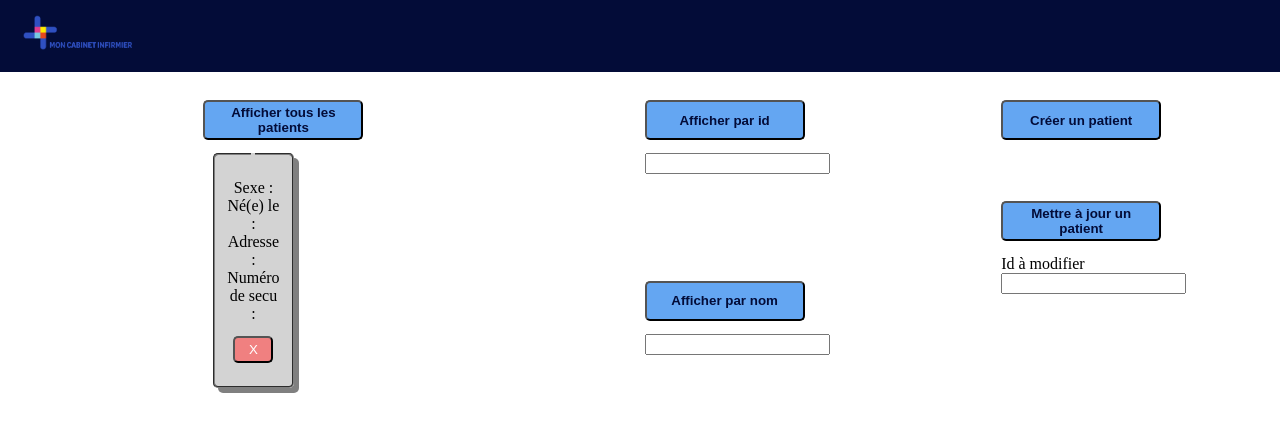
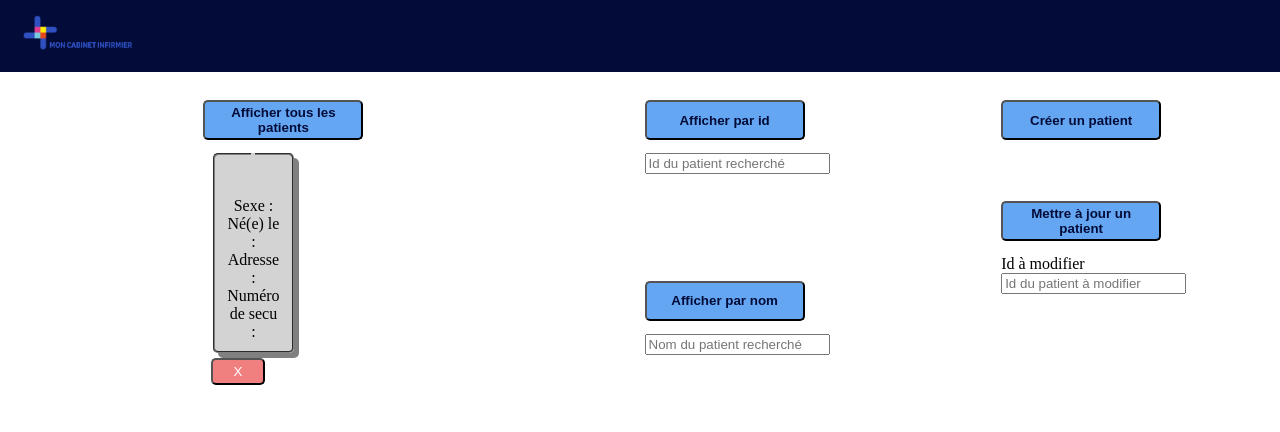
Before and after one commit to Steph-33/CabinetMedicalFront, an Angular app: page /patient in a window 1280 px wide. Both pictures are taken after a click on the button "Afficher tous les patients". Shown: the top 432 px of the page. Built offline with nearby package versions, Linux system fonts and the light colour scheme; no server answers.

Commit message:
Add generic fieldset for Patient

```diff
--- a/src/app/components/generic-fieldset-patient/generic-fieldset-patient.component.css
+++ b/src/app/components/generic-fieldset-patient/generic-fieldset-patient.component.css
@@ -0,0 +1,54 @@
+.activeClass {
+    background-color: #64a6f279;
+    box-shadow: 5px 5px #030C38;
+    border-color: #030C38;
+}
+
+.inactiveClass {
+    background-color: lightgray;
+    box-shadow: 5px 5px grey;
+    border-color: grey;
+}
+
+.patientField {
+    text-align: center;
+    margin-bottom: 5px;
+    border-radius: 5px;
+}
+
+.activeClassAll {
+    background-color: #64a6f279;
+    box-shadow: 5px 5px #030C38;
+    border-color: #030C38;
+}
+.activeClassAll:hover {
+    background-color: #030C38;
+    color: #64A6F2;
+    font-family: bold;
+    box-shadow: 5px 5px #64a6f279;
+    border-color: #64A6F2;
+}
+
+.inactiveClassAll {
+    background-color: lightgray;
+    box-shadow: 5px 5px grey;
+    border-color: grey;
+}
+.inactiveClassAll:hover {
+    background-color: grey;
+    box-shadow: 5px 5px lightgray;
+    font-family: bold;
+    border-color: lightgray;
+}
+
+.deleteButton {
+    margin-bottom: 2.5em;
+    width: 4em;
+    height: 2em;
+    background-color: lightcoral;
+    color: white;
+    border-radius: 5px;
+}
+.deleteButton:hover {
+    background-color: red;
+}
--- a/src/app/components/generic-fieldset-patient/generic-fieldset-patient.component.html
+++ b/src/app/components/generic-fieldset-patient/generic-fieldset-patient.component.html
@@ -1 +1,12 @@
-<p>generic-fieldset-patient works!</p>
+<fieldset class="patientField" [ngClass]="{'activeClass': patient.active && type != 'all', 'inactiveClass': !patient.active && type != 'all',
+    'activeClassAll': patient.active && type == 'all', 'inactiveClassAll': !patient.active && type == 'all'}">
+  <legend *ngIf="type != 'byName'">{{patient.id}}</legend>
+  <legend *ngIf="type == 'byName'">{{patient.nomPatient}}</legend>
+  <span *ngIf="type == 'byName'">Id : {{patient.id}}</span> <br/>
+  {{patient.nomPatient}} {{patient.prenomPatient}} <br/>
+  Sexe : {{patient.sexe}} <br/>
+  Né(e) le : {{patient.dateNaissance}} <br/>
+  Adresse : {{patient.adresse}} <br/>
+  Numéro de secu : {{patient.numeroSecu}} <br/>
+</fieldset>
+<button *ngIf="type == 'all'" class="deleteButton">X</button>
--- a/src/app/components/generic-fieldset-patient/generic-fieldset-patient.component.ts
+++ b/src/app/components/generic-fieldset-patient/generic-fieldset-patient.component.ts
@@ -1,4 +1,5 @@
-import { Component, OnInit } from '@angular/core';
+import { Component, Input, OnInit } from '@angular/core';
+import { Patient } from 'src/app/models/patient.model';
 
 @Component({
   selector: 'app-generic-fieldset-patient',
@@ -7,6 +8,11 @@ import { Component, OnInit } from '@angular/core';
 })
 export class GenericFieldsetPatientComponent implements OnInit {
 
+  @Input()
+  patient!: Patient;
+  @Input()
+  type!: string;
+
   constructor() { }
 
   ngOnInit(): void {
--- a/src/app/components/patient-page/patient-page.component.css
+++ b/src/app/components/patient-page/patient-page.component.css
@@ -69,58 +69,8 @@ input {
     margin-bottom: 2em;
 }
 
-.activeClassAll {
-    background-color: #64a6f279;
-    box-shadow: 5px 5px #030C38;
-    border-color: #030C38;
-}
-.activeClassAll:hover {
-    background-color: #030C38;
-    color: #64A6F2;
-    font-family: bold;
-    box-shadow: 5px 5px #64a6f279;
-    border-color: #64A6F2;
-}
-
-.inactiveClassAll {
-    background-color: lightgray;
-    box-shadow: 5px 5px grey;
-    border-color: grey;
-}
-.inactiveClassAll:hover {
-    background-color: grey;
-    box-shadow: 5px 5px lightgray;
-    font-family: bold;
-    border-color: lightgray;
-}
-
-.activeClass {
-    background-color: #64a6f279;
-    box-shadow: 5px 5px #030C38;
-    border-color: #030C38;
-}
-
-.inactiveClass {
-    background-color: lightgray;
-    box-shadow: 5px 5px grey;
-    border-color: grey;
-}
-
-
 #formNewPatient {
     display: flex;
     flex-direction: column;
     align-items: center;
 }
-
-.deleteButton {
-    margin-top: 1em;
-    width: 3em;
-    height: 2em;
-    background-color: lightcoral;
-    color: white;
-    border-radius: 5px;
-}
-.deleteButton:hover {
-    background-color: red;
-}
--- a/src/app/components/patient-page/patient-page.component.html
+++ b/src/app/components/patient-page/patient-page.component.html
@@ -5,50 +5,30 @@
 
     <div *ngIf="!hidden_all_patients" id="hiddenPartAll">
       <div *ngFor="let patient of patients">
-        <!--<div *ngIf="patient.active"> -->
         <div class="field">
-          <fieldset class="patientField" [ngClass]="{'activeClassAll': patient.active, 'inactiveClassAll': !patient.active}"><legend>{{patient.id}}</legend>
-            {{patient.nomPatient}} {{patient.prenomPatient}} <br/>
-            Sexe : {{patient.sexe}} <br/>
-            Né(e) le : {{patient.dateNaissance}} <br/>
-            Adresse : {{patient.adresse}} <br/>
-            Numéro de secu : {{patient.numeroSecu}} <br/>
-            <button class="deleteButton" (click)="deletePatient(patient.id)">X</button>
-          </fieldset>
+           <app-generic-fieldset-patient type="all" [patient]="patient" (click)="deletePatient(patient.id)"></app-generic-fieldset-patient>
         </div>
       </div>
     </div>
+
   </div>
 
   <div id="displayBy">
     <div id="byId">
       <app-generic-button (click)="getPatientById(idPatient)" title="Afficher par id"></app-generic-button>
-      <input type="text" #idPatient />
+      <input type="text" #idPatient placeholder="Id du patient recherché"/>
 
       <div [hidden]="hidden_by_id">
-        <fieldset class="patientField" [ngClass]="{'activeClass': patientId.active, 'inactiveClass': !patientId.active}"><legend>{{patientId.id}}</legend>
-          {{patientId.nomPatient}} {{patientId.prenomPatient}} <br/>
-          Sexe : {{patientId.sexe}} <br/>
-          Né(e) le : {{patientId.dateNaissance}} <br/>
-          Adresse : {{patientId.adresse}} <br/>
-          Numéro de secu : {{patientId.numeroSecu}}
-        </fieldset>
+        <app-generic-fieldset-patient type="byId" [patient]="patientId"></app-generic-fieldset-patient>
       </div>
     </div>
 
     <div id="byName">
       <app-generic-button (click)="getPatientByName(namePatient)" title="Afficher par nom"></app-generic-button>
-      <input type="text" #namePatient />
+      <input type="text" #namePatient placeholder="Nom du patient recherché"/>
 
       <div [hidden]="hidden_by_name">
-        <fieldset class="patientField" [ngClass]="{'activeClass': patientName.active, 'inactiveClass': !patientName.active}"><legend>{{patientName.nomPatient}}</legend>
-          {{patientName.prenomPatient}} <br/>
-          Id: {{patientName.id}} <br/>
-          Sexe : {{patientName.sexe}} <br/>
-          Né(e) le : {{patientName.dateNaissance}} <br/>
-          Adresse : {{patientName.adresse}} <br/>
-          Numéro de secu : {{patientName.numeroSecu}}
-        </fieldset>
+        <app-generic-fieldset-patient type="byName" [patient]="patientName"></app-generic-fieldset-patient>
       </div>
     </div>
   </div>
@@ -90,7 +70,7 @@
     <div id="updatePatient">
       <app-generic-button (click)="toggleUpdatePatient()" title="Mettre à jour un patient"></app-generic-button>
       <label>Id à modifier</label>
-      <input type="text" #idUpdatedPatient />
+      <input type="text" #idUpdatedPatient placeholder="Id du patient à modifier"/>
 
       <div [hidden]="hidden_update">
         <form id="formUpdatePatient" [formGroup]="updatePatient" (ngSubmit)="submitUpdate(idUpdatedPatient)">
```
